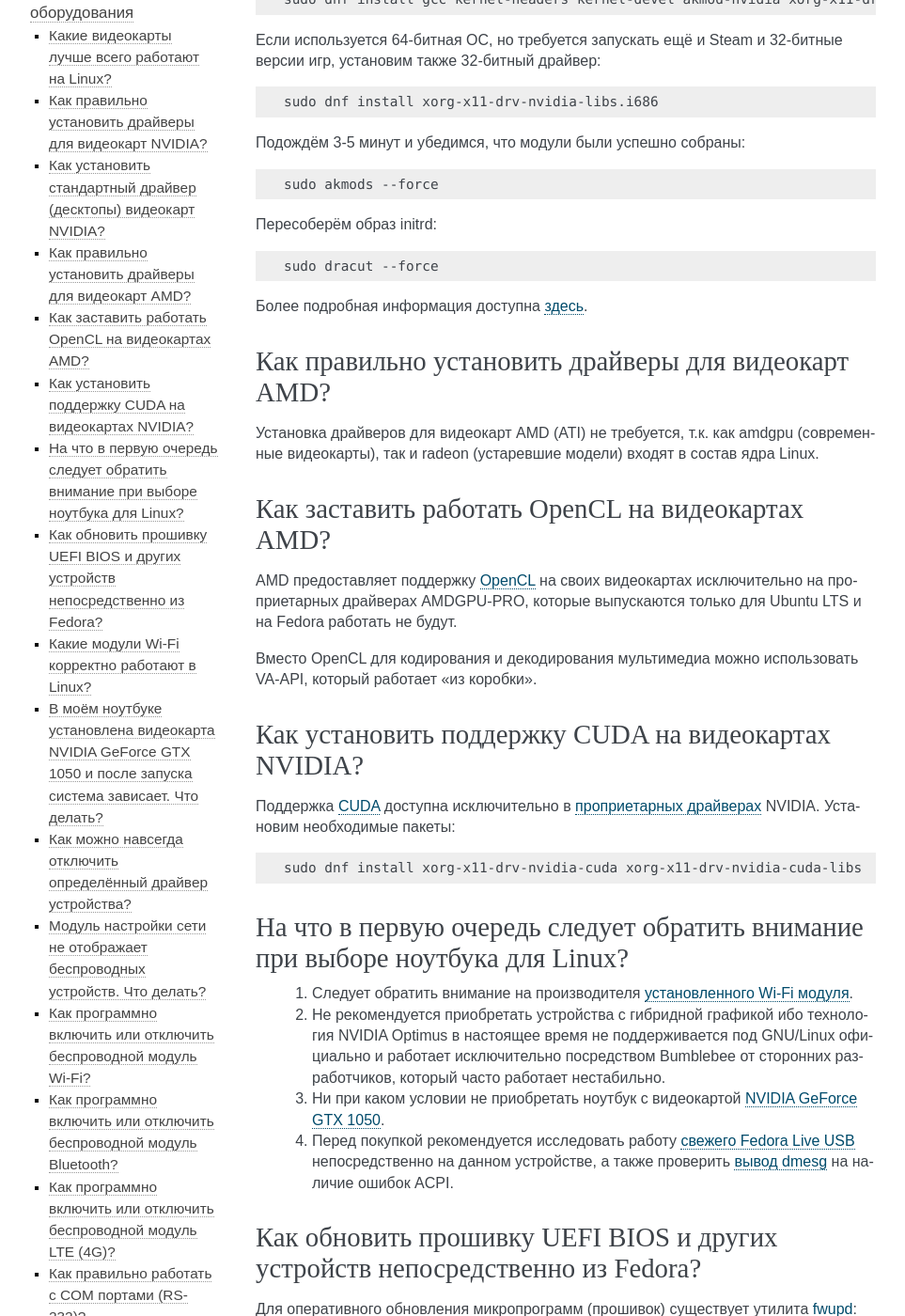
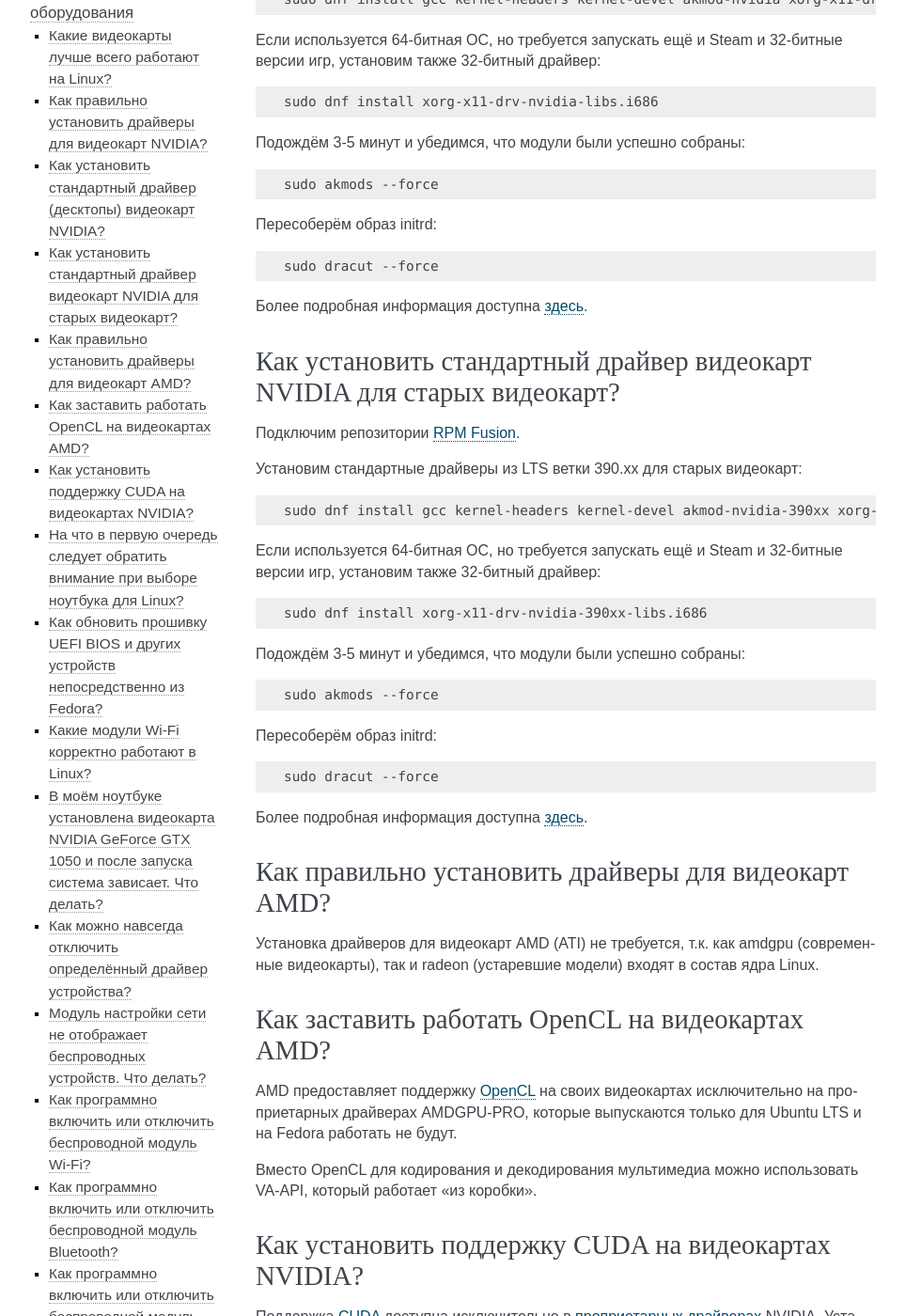
Before and after one commit to RussianFedora/FAQ, a Sphinx documentation site: the page built from source/hardware.rst, in a window 1280 px wide and 1400 px high, scrolled down 643 px. Shown: the whole window at 94% size, without its empty margins (148-1111 px from the left). Built offline with Sphinx 7.4.7, drawn with Linux system fonts in a browser that asks for light colours.

Commit message:
Added question about installing NVIDIA drivers for legacy video-cards.

```diff
--- a/source/hardware.rst
+++ b/source/hardware.rst
@@ -49,6 +49,40 @@
 .. code-block:: text
 
     sudo dnf install xorg-x11-drv-nvidia-libs.i686
+
+Подождём 3-5 минут и убедимся, что модули были успешно собраны:
+
+.. code-block:: text
+
+    sudo akmods --force
+
+Пересоберём образ initrd:
+
+.. code-block:: text
+
+    sudo dracut --force
+
+Более подробная информация доступна `здесь <https://www.easycoding.org/2017/01/11/pravilnaya-ustanovka-drajverov-nvidia-v-fedora.html>`__.
+
+.. index:: video, gpu, repository, nvidia, drivers, third-party
+.. _nvidia-legacy-390:
+
+Как установить стандартный драйвер видеокарт NVIDIA для старых видеокарт?
+============================================================================
+
+Подключим репозитории :ref:`RPM Fusion <rpmfusion>`.
+
+Установим стандартные драйверы из LTS ветки 390.xx для старых видеокарт:
+
+.. code-block:: text
+
+    sudo dnf install gcc kernel-headers kernel-devel akmod-nvidia-390xx xorg-x11-drv-nvidia-390xx xorg-x11-drv-nvidia-390xx-libs nvidia-settings-390xx
+
+Если используется 64-битная ОС, но требуется запускать ещё и Steam и 32-битные версии игр, установим также 32-битный драйвер:
+
+.. code-block:: text
+
+    sudo dnf install xorg-x11-drv-nvidia-390xx-libs.i686
 
 Подождём 3-5 минут и убедимся, что модули были успешно собраны:
 
```
